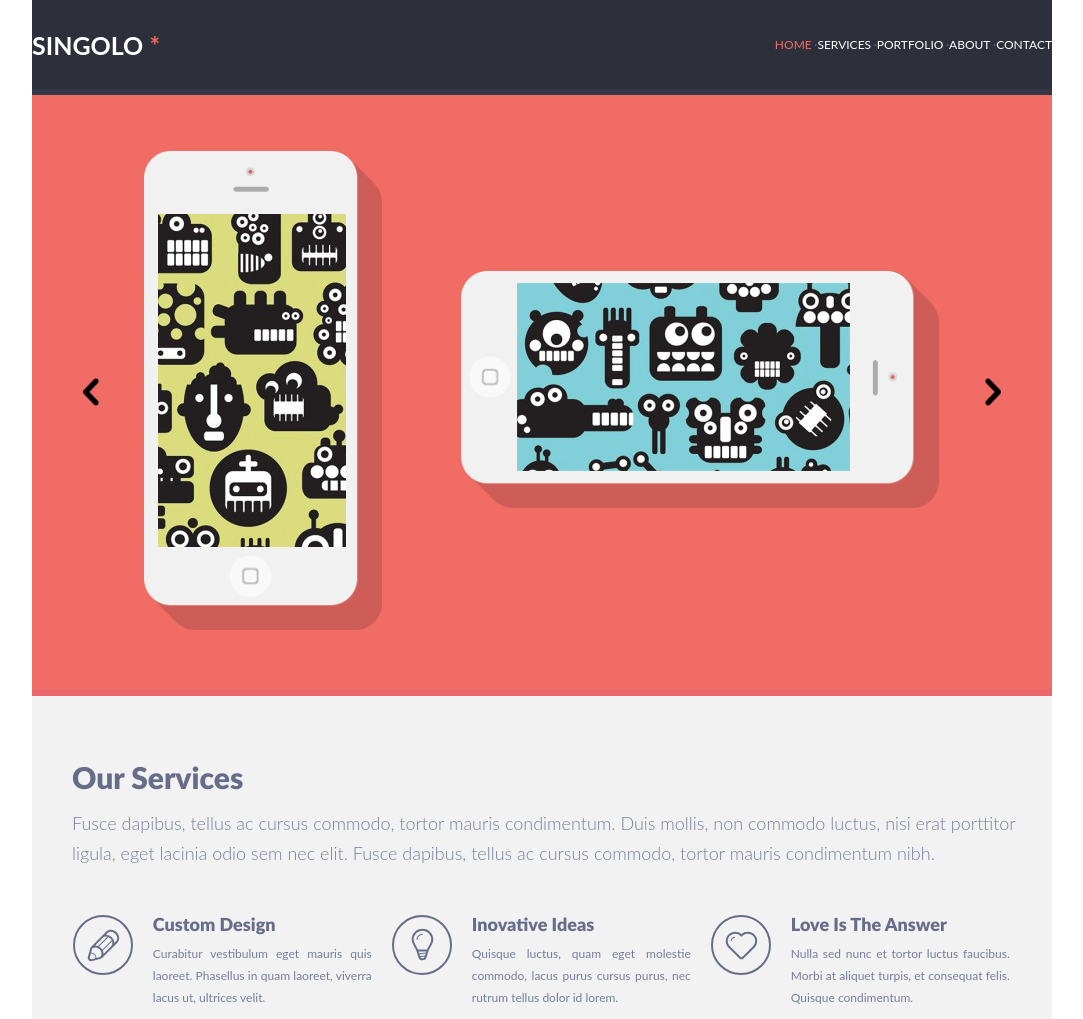
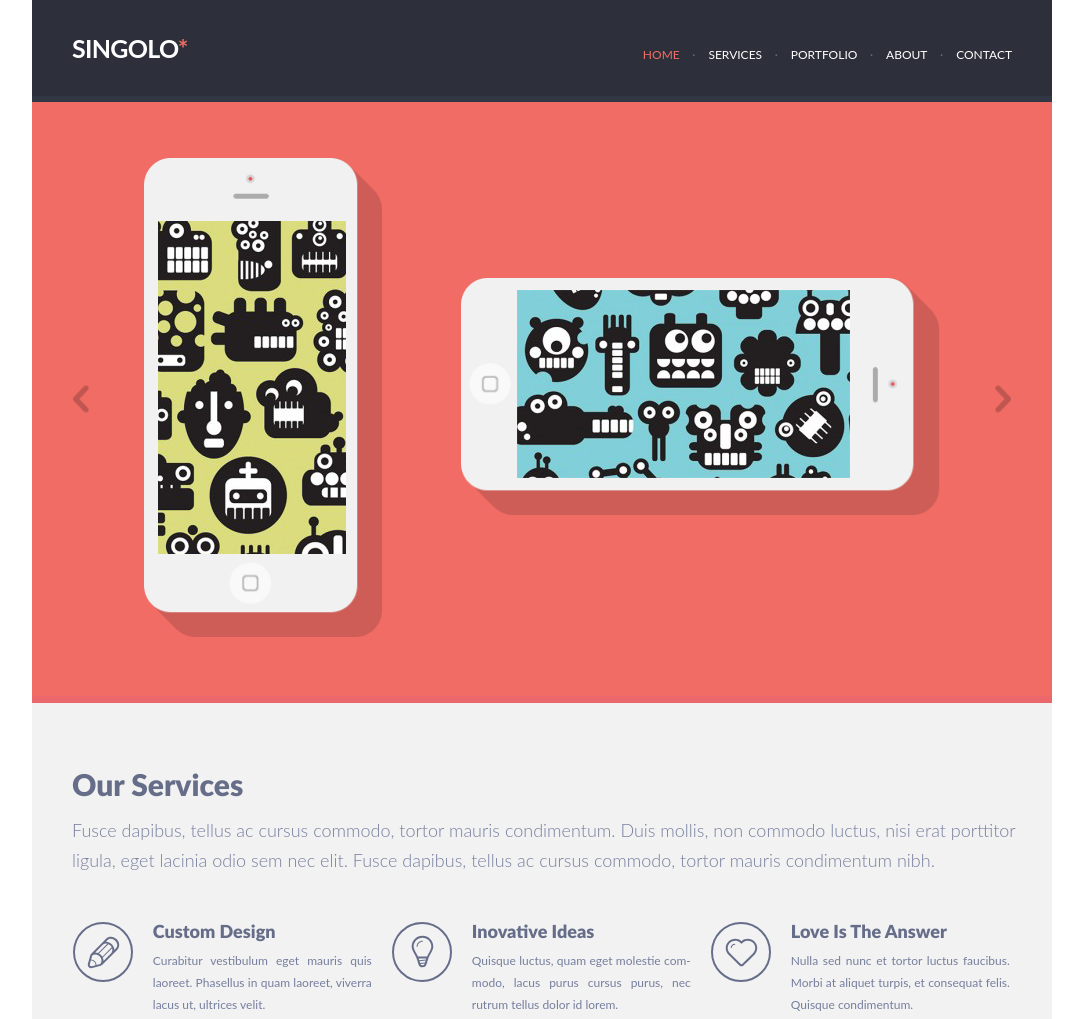
Before and after one commit to Yuriy17/singolo, a plain HTML site: page singolo1.html in a window 1280 px wide. Shown: the top 1019 px of the page, without its empty margins (98-1181 px from the left). Drawn offline with nearby package versions, Linux system fonts and the light colour scheme; a web font is replaced by a local one.

Commit message:
fix: header and slider arrow style

```diff
--- a/singolo1.css
+++ b/singolo1.css
@@ -15,33 +15,45 @@ a {
 }
 
 .header {
-  height: 8.9rem;
   display: flex;
   color: #ffffff;
   justify-content: space-between;
   align-items: center;
   background-color: #2d303a;
   border-bottom: 0.6rem solid #323746;
+  padding: 0 4rem;
 }
 
 .header__title {
   font-size: 2.5rem;
-  line-height: 9rem;
+  line-height: 9.5rem;
   font-family: "Lato";
   font-weight: 700;
+  letter-spacing: -0.07rem;
+  padding-top: 0.1rem;
+  min-width: 116px;
 }
 
-.header__list {}
+.header__title_star {
+  margin-left: -0.6rem;
+}
+
+.header__list {
+  padding-top: 14px;
+}
 
 .header__list_item {
   list-style: none;
   display: inline;
   font-size: 1.2rem;
+  font-family: "Lato";
 }
 
 .header__list_item:before {
   content: " \00b7";
-  color: #666d89
+  color: #666d89;
+  margin-left: 10px;
+  margin-right: 13px;
 }
 
 .header__list_item:first-child:before {
@@ -50,7 +62,6 @@ a {
 
 .header__list_link {
   color: #ffffff;
-  line-height: 9rem;
 }
 
 .red_text {
@@ -64,23 +75,29 @@ a {
   border-bottom: 0.7rem solid #ea676b;
   position: relative;
 }
+
 .slider__left_arrow {
   position: absolute;
   transform: translateY(-50%);
+  opacity: 20%;
   top: 50%;
-  left: 5%;
+  left: 4%;
 }
-.slider__left_arrow:hover{
-  opacity: 20%;
+
+.slider__left_arrow:hover {
+  opacity: 100%;
 }
+
 .slider__right_arrow {
   position: absolute;
   transform: translateY(-50%);
+  opacity: 20%;
   top: 50%;
-  right: 5%;
+  right: 4%;
 }
-.slider__right_arrow:hover{
-  opacity: 20%;
+
+.slider__right_arrow:hover {
+  opacity: 100%;
 }
 
 .slider__slide {
--- a/singolo1.html
+++ b/singolo1.html
@@ -15,7 +15,7 @@
         <div class="header">
             <div class="header__title">
                 SINGOLO
-                <span class="red_text">*</span>
+                <span class="header__title_star red_text">*</span>
             </div>
             <ul class="header__list">
                 <li class="header__list_item red_text"><a class="header__list_link red_text" href="#">HOME</a></li>
@@ -65,7 +65,7 @@
                     <div class="services__item_text_block">
                         <h3 class="services__item_header">Inovative Ideas</h3>
                         <p class="services__item_text">
-                            Quisque luctus, quam eget molestie commodo, lacus purus cursus purus, nec rutrum tellus dolor id lorem.
+                            Quisque luctus, quam eget molestie com- modo, lacus purus cursus purus, nec rutrum tellus dolor id lorem.
                         </p>
                     </div>
                 </div >
```
